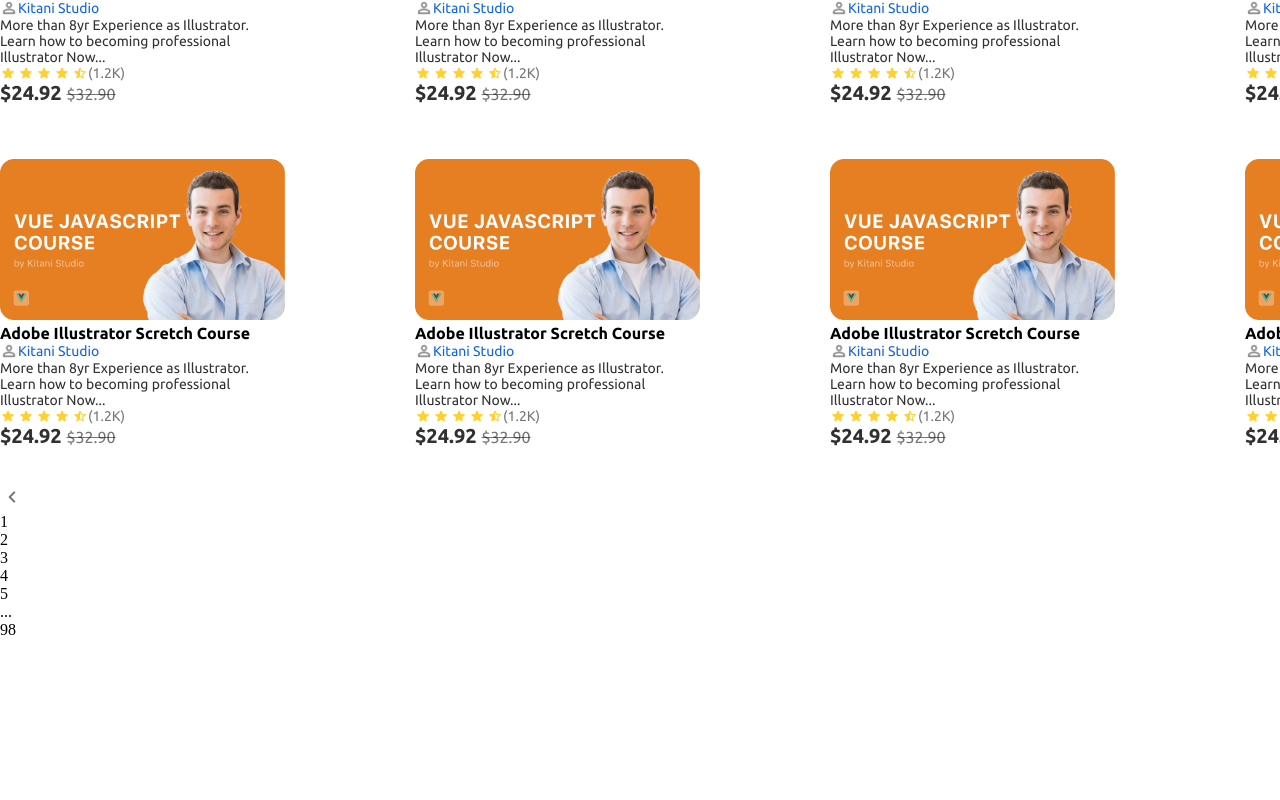
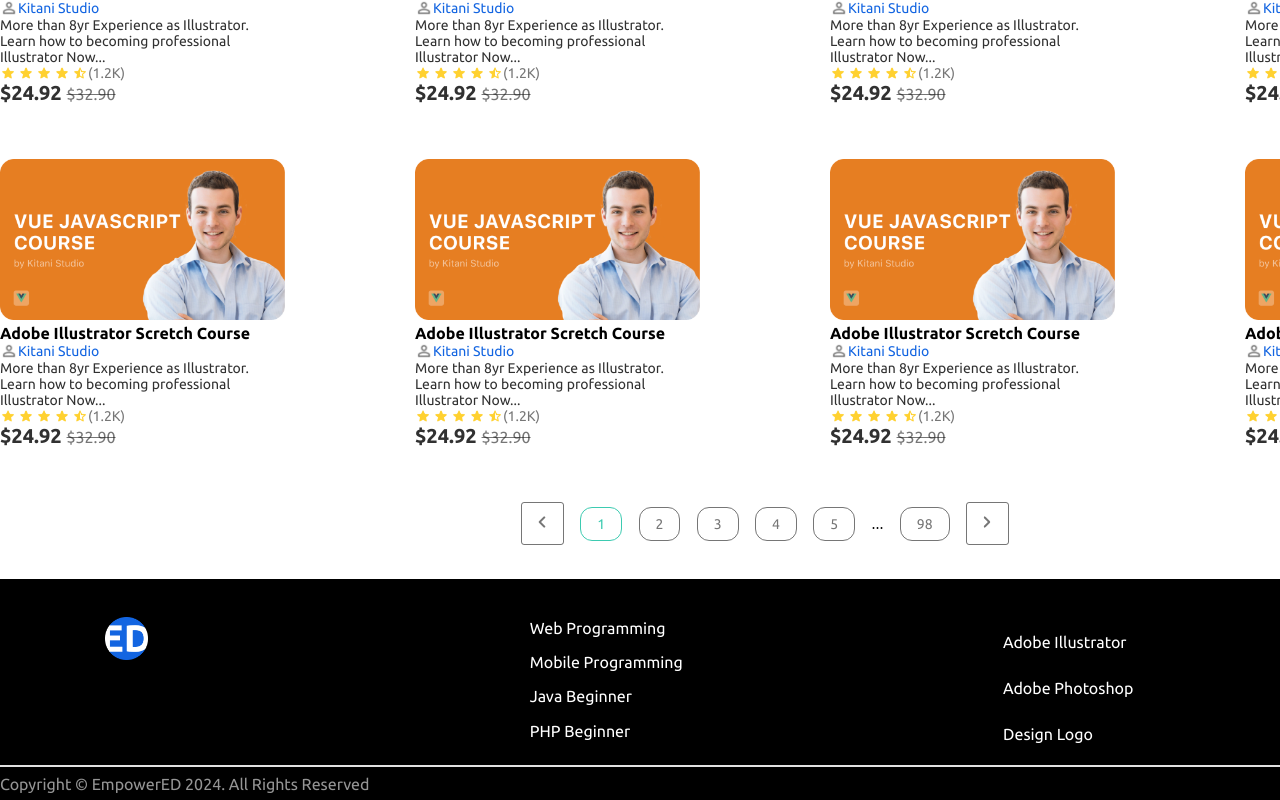
Before and after one commit to beKZ4t/EmpowerEd_web, a Vue app: page /my_course in a window 1280 px wide. Shown: the part 758-1558 px from the top of the page. Before the commit the page ends 1397 px from the top, so only its background shows below. Built offline with nearby package versions, Linux system fonts and the light colour scheme.

Commit message:
second page

```diff
--- a/src/views/my_course/index.vue
+++ b/src/views/my_course/index.vue
@@ -165,23 +165,19 @@
 
     </div>
 
-    <div class="next_bar">
-      <div class="first_left">
-        <img src="@/assets/images/chevron_right_24px.png" height="24px">
+    <div class="pagination">
+      <a href="#" class="left_pagination"><img src="@/assets/images/chevron_right_24px.png" height="24px"> </a>
+      <a href="#" class="page-link active">1</a>
+      <a href="#" class="page-link">2</a>
+      <a href="#" class="page-link">3</a>
+      <a href="#" class="page-link">4</a>
+      <a href="#" class="page-link">5</a>
+      <span>...</span>
+      <a href="#" class="page-link">98</a>
+      <a href="#" class="right_pagination"><img src="@/assets/images/chevron_left_24px.png" height="24px"> </a>
+    </div>
 
-      </div>
-      <div class="center">
-        <div class="numbers">1</div>
-        <div class="numbers">2</div>
-        <div class="numbers">3</div>
-        <div class="numbers">4</div>
-        <div class="numbers">5</div>
-        <div class="numbers">...</div>
-        <div class="numbers">98</div>
-      </div>
-      <div class="end_right"></div>
 
-    </div>
 
   </div>
 
@@ -189,7 +185,7 @@
 
 
 
-<!--  <footer-component></footer-component>-->
+  <footer-component></footer-component>
 
 
 
@@ -218,6 +214,41 @@ export default {
 </script>
 
 <style scoped>
+.left_pagination{
+  padding: 7px 9px 6px 8px;
+  border: 1px solid rgba(27, 27, 27, 0.6);
+  border-radius: 3px;
+}
+.right_pagination{
+  padding: 7px 9px 6px 8px;
+  border: 1px solid rgba(27, 27, 27, 0.6);
+  border-radius: 3px;
+}
+.pagination {
+  display: flex;
+  justify-content: space-between;
+  align-items: center;
+  width: 488px;
+  height: 37px;
+  margin: 0 auto;
+  margin-bottom: 37px;
+  margin-top: 59px;
+}
+
+.page-link {
+  font-size: 14px;
+  font-family: "Ubuntu-regular", sytem ui;
+  padding: 8px 16px 8px 16px;
+  border: 1px solid rgba(27, 27, 27, 0.6);
+  border-radius: 12px;
+  text-decoration: none;
+  color: rgba(27, 27, 27, 0.6);
+}
+
+.page-link.active {
+  color: #3DCBB1;
+  border: 1px solid #3DCBB1;
+}
 .first_course{
   font-size: 16px;
   color: black;
```
